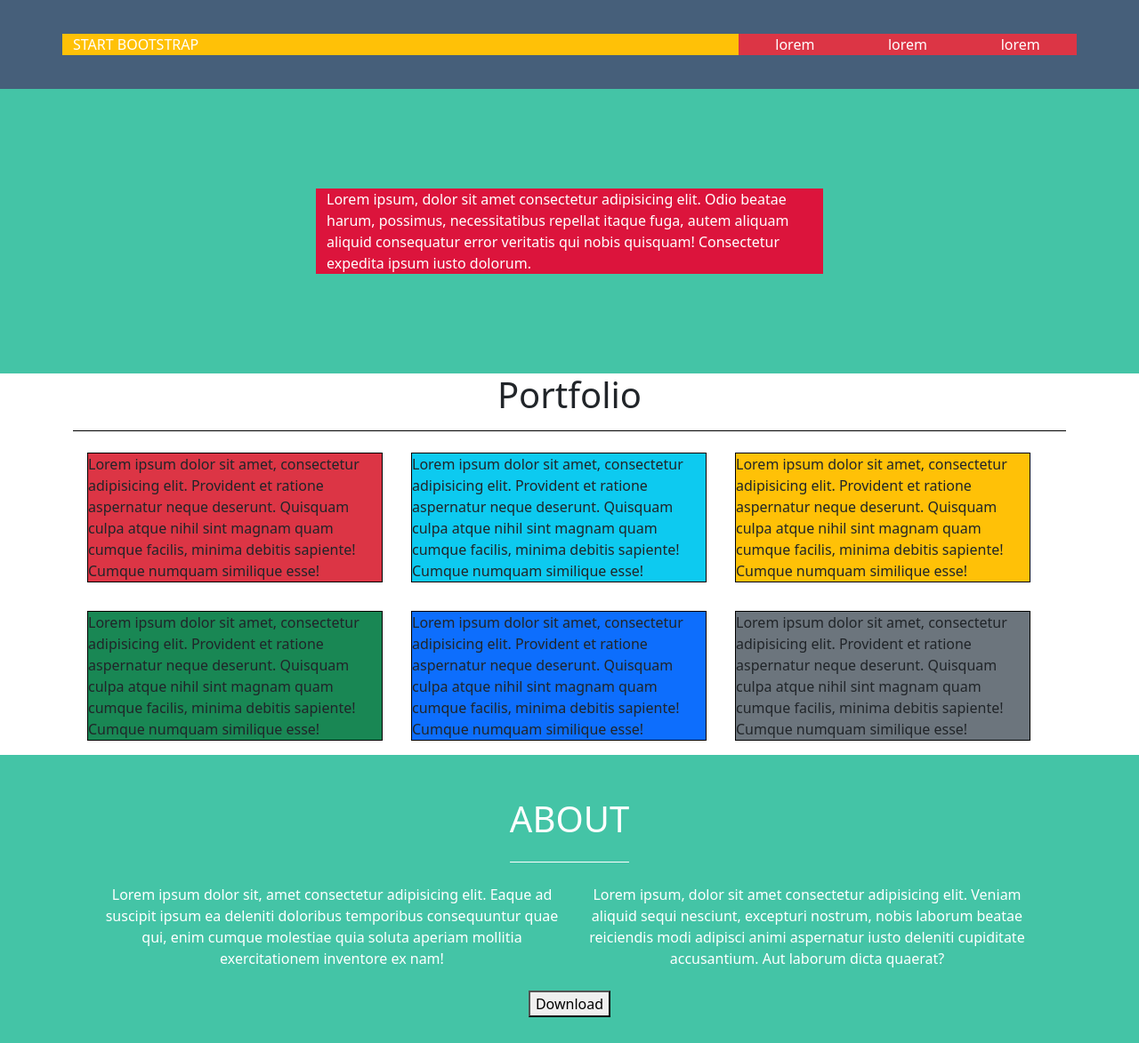
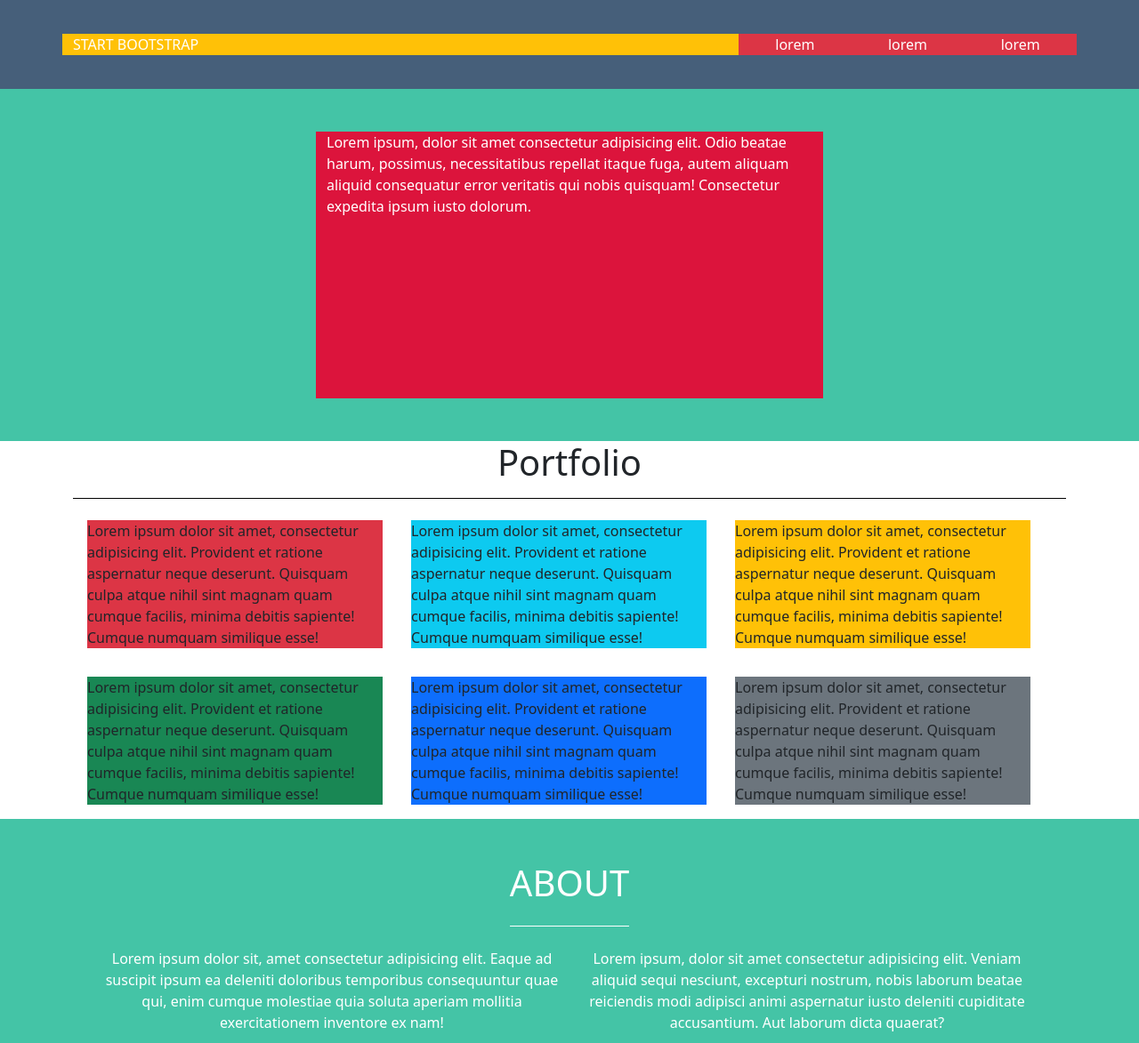
Before and after one commit to manu-devops98/html-css-bootstrap-freelancer, a plain HTML site: page index.html in a window 1280 px wide. Shown: the top 1173 px of the page at 89% size. Drawn offline with nearby package versions, Linux system fonts and the light colour scheme.

Commit message:
add moifiche jumbo

```diff
--- a/css/style.css
+++ b/css/style.css
@@ -26,7 +26,8 @@ header .container .row {
 }
 
 .jumbotron .col {
-    margin: 7em auto;
+    margin: 3em auto;
+    height: 300px;
     background-color: crimson;
 }
 
@@ -36,9 +37,7 @@ header .container .row {
     text-align: center;
 }
 
-.thumb {
-    border: 1px solid black;
-}
+
 
 .about h1 {
     border-bottom: 1px solid white;
--- a/index.html
+++ b/index.html
@@ -47,22 +47,22 @@
                 </div>
                     <div class="row row-cols-1 row-cols-md-2 row-cols-lg-3 px-4">
                         <div class="col p-3">
-                            <div class="thumb bg-danger">Lorem ipsum dolor sit amet, consectetur adipisicing elit. Provident et ratione aspernatur neque deserunt. Quisquam culpa atque nihil sint magnam quam cumque facilis, minima debitis sapiente! Cumque numquam similique esse!</div>
+                            <div class="bg-danger">Lorem ipsum dolor sit amet, consectetur adipisicing elit. Provident et ratione aspernatur neque deserunt. Quisquam culpa atque nihil sint magnam quam cumque facilis, minima debitis sapiente! Cumque numquam similique esse!</div>
                         </div>
                         <div class="col p-3 ">
-                            <div class="thumb bg-info">Lorem ipsum dolor sit amet, consectetur adipisicing elit. Provident et ratione aspernatur neque deserunt. Quisquam culpa atque nihil sint magnam quam cumque facilis, minima debitis sapiente! Cumque numquam similique esse!</div>
+                            <div class="bg-info">Lorem ipsum dolor sit amet, consectetur adipisicing elit. Provident et ratione aspernatur neque deserunt. Quisquam culpa atque nihil sint magnam quam cumque facilis, minima debitis sapiente! Cumque numquam similique esse!</div>
                         </div>
                         <div class="col p-3">
-                            <div class="thumb bg-warning">Lorem ipsum dolor sit amet, consectetur adipisicing elit. Provident et ratione aspernatur neque deserunt. Quisquam culpa atque nihil sint magnam quam cumque facilis, minima debitis sapiente! Cumque numquam similique esse!</div>
+                            <div class="bg-warning">Lorem ipsum dolor sit amet, consectetur adipisicing elit. Provident et ratione aspernatur neque deserunt. Quisquam culpa atque nihil sint magnam quam cumque facilis, minima debitis sapiente! Cumque numquam similique esse!</div>
                         </div>
                         <div class="col p-3">
-                            <div class="thumb bg-success">Lorem ipsum dolor sit amet, consectetur adipisicing elit. Provident et ratione aspernatur neque deserunt. Quisquam culpa atque nihil sint magnam quam cumque facilis, minima debitis sapiente! Cumque numquam similique esse!</div>
+                            <div class="bg-success">Lorem ipsum dolor sit amet, consectetur adipisicing elit. Provident et ratione aspernatur neque deserunt. Quisquam culpa atque nihil sint magnam quam cumque facilis, minima debitis sapiente! Cumque numquam similique esse!</div>
                         </div>
                         <div class="col p-3">
-                            <div class="thumb  bg-primary">Lorem ipsum dolor sit amet, consectetur adipisicing elit. Provident et ratione aspernatur neque deserunt. Quisquam culpa atque nihil sint magnam quam cumque facilis, minima debitis sapiente! Cumque numquam similique esse!</div>
+                            <div class=" bg-primary">Lorem ipsum dolor sit amet, consectetur adipisicing elit. Provident et ratione aspernatur neque deserunt. Quisquam culpa atque nihil sint magnam quam cumque facilis, minima debitis sapiente! Cumque numquam similique esse!</div>
                         </div>
                         <div class="col p-3">
-                            <div class="thumb bg-secondary">Lorem ipsum dolor sit amet, consectetur adipisicing elit. Provident et ratione aspernatur neque deserunt. Quisquam culpa atque nihil sint magnam quam cumque facilis, minima debitis sapiente! Cumque numquam similique esse!</div>
+                            <div class="bg-secondary">Lorem ipsum dolor sit amet, consectetur adipisicing elit. Provident et ratione aspernatur neque deserunt. Quisquam culpa atque nihil sint magnam quam cumque facilis, minima debitis sapiente! Cumque numquam similique esse!</div>
                         </div>
                     </div>
                 </div>
```
